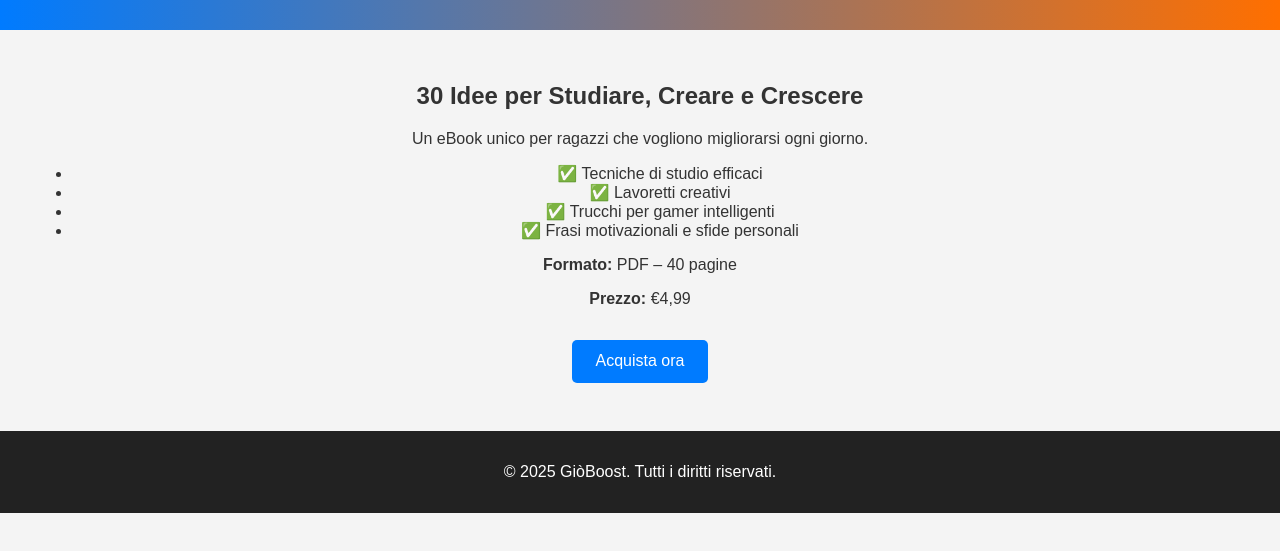
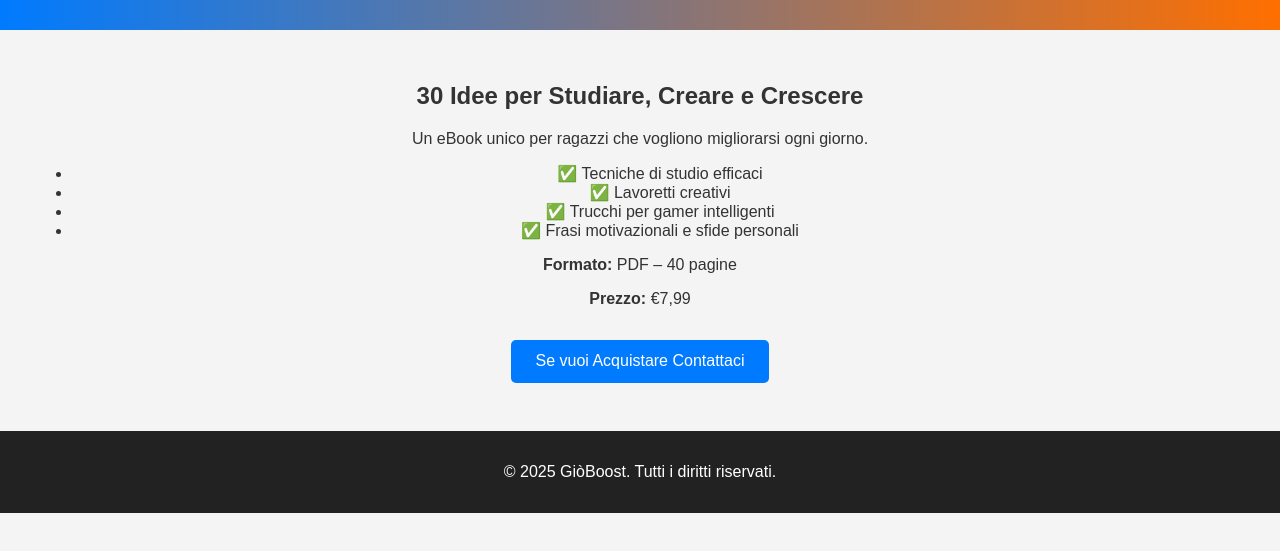
Before and after one commit to A-e-eng/gioboost-site, a plain HTML site: page ebook.html in a window 1280 px wide. Shown: the part 133-684 px from the top of the page. Drawn offline with Linux system fonts and the light colour scheme.

Commit message:
Update ebook.html

```diff
--- a/ebook.html
+++ b/ebook.html
@@ -27,8 +27,8 @@
         <li>✅ Frasi motivazionali e sfide personali</li>
       </ul>
       <p><strong>Formato:</strong> PDF – 40 pagine</p>
-      <p><strong>Prezzo:</strong> €4,99</p>
-      <a class="button" href="#">Acquista ora</a>
+      <p><strong>Prezzo:</strong> €7,99</p>
+      <a class="button" href="#">Se vuoi Acquistare Contattaci</a>
     </section>
   </main>
 
```
